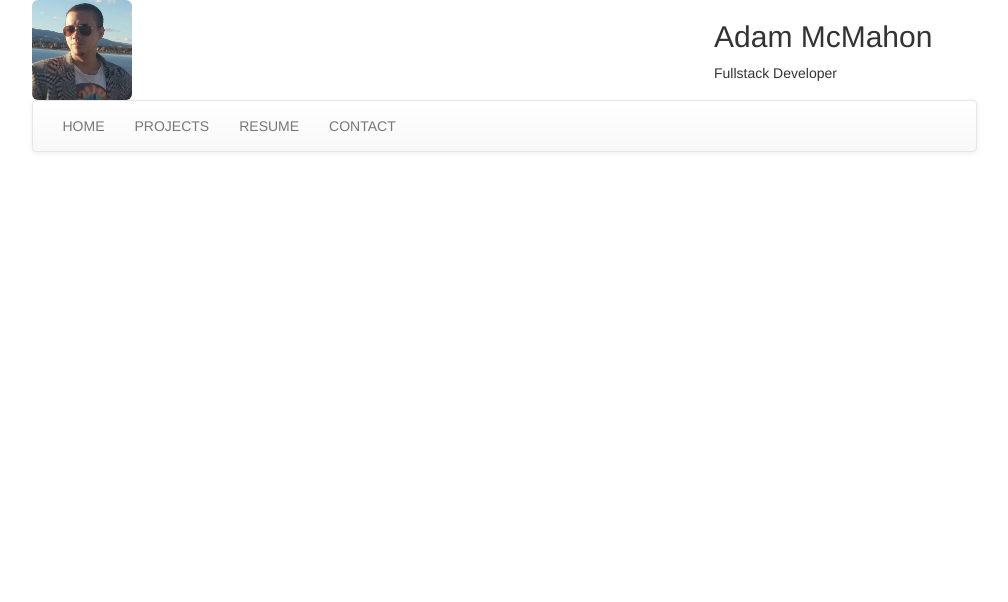
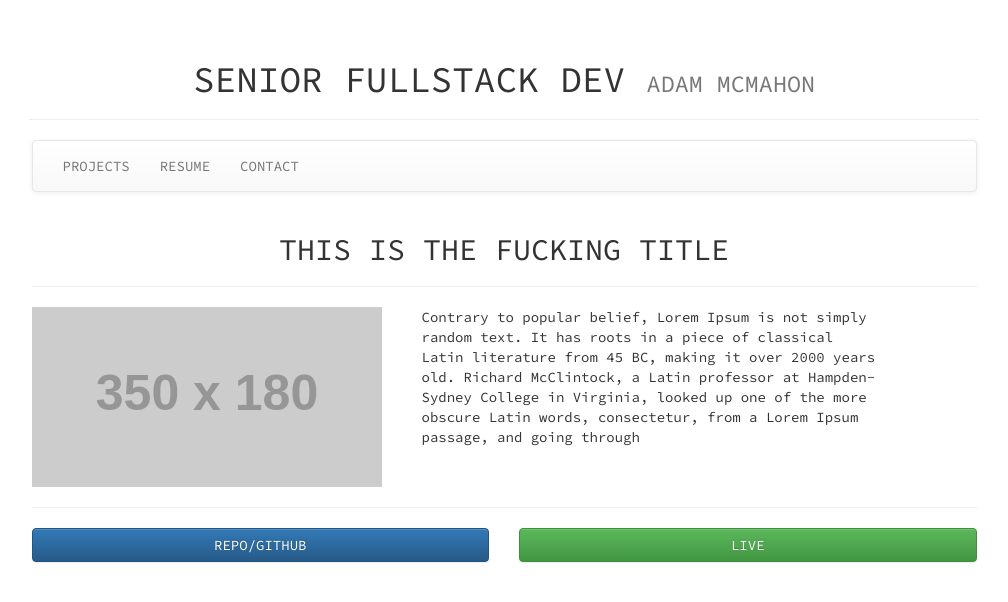
Before and after one commit to fullstackadam/blog, a plain HTML site: page index.html in a window 1280 px wide. Shown: the top 602 px of the page, without its empty margins (136-1144 px from the left). Drawn offline with nearby package versions, Linux system fonts and the light colour scheme; placeholder pictures from the web are drawn by us.

Commit message:
feat: after some basic planning and ux

```diff
--- a/index.html
+++ b/index.html
@@ -3,7 +3,7 @@
 <head>
 	<title>Fullstack Adam</title>
 	<meta charset="utf-8">
-	<meta name="description" content="I'm a Senior Fullstack Developer with experience in multiple industries">
+	<meta name="description" content="{Fullstack Developer} with experience in multiple industries">
 
 	<!-- Latest compiled and minified CSS -->
 	<link rel="stylesheet" href="https://maxcdn.bootstrapcdn.com/bootstrap/3.3.7/css/bootstrap.min.css" integrity="sha384-BVYiiSIFeK1dGmJRAkycuHAHRg32OmUcww7on3RYdg4Va+PmSTsz/K68vbdEjh4u" crossorigin="anonymous">
@@ -11,26 +11,44 @@
 	<!-- Optional theme -->
 	<link rel="stylesheet" href="https://maxcdn.bootstrapcdn.com/bootstrap/3.3.7/css/bootstrap-theme.min.css" integrity="sha384-rHyoN1iRsVXV4nD0JutlnGaslCJuC7uwjduW9SVrLvRYooPp2bWYgmgJQIXwl/Sp" crossorigin="anonymous">
 
+	<!-- Font - Source Code Pro -->
+	<link href="https://fonts.googleapis.com/css?family=Source+Code+Pro" rel="stylesheet">
+
 	<!-- Latest compiled and minified JavaScript -->
 	<!--<script src="https://maxcdn.bootstrapcdn.com/bootstrap/3.3.7/js/bootstrap.min.js" integrity="sha384-Tc5IQib027qvyjSMfHjOMaLkfuWVxZxUPnCJA7l2mCWNIpG9mGCD8wGNIcPD7Txa" crossorigin="anonymous"></script>-->
+	<style type="text/css">
+		body {
+			font-family: 'Source Code Pro', monospace;
+		}
+
+		/*<992px*/
+		@media (min-width: 992px) {
+			h1 {
+				/*color: blue;*/
+			}
+		}
+
+		@media (max-width: 767px) {
+		}
+	</style>
 </head>
 <body>
 <header class="container">
-<div class="row">
-	<div class="col-sm-offset-1 col-md-offset-1 col-lg-offset-1 col-sm-2 col-md-2 col-lg-2">
-		<img src="headshot.jpg" alt="Adam McMahon Headshot" class="img-rounded" style="height: 100px;">
-	</div>
-	<div class="col-sm-offset-5 col-md-offset-5 col-lg-offset-5 col-sm-3 col-md-3 col-lg-3">
-		<h2>Adam McMahon</h2>
+<div class="page-header col-sm-offset-1 col-md-offset-1 col-lg-offset-1 col-sm-10 col-md-10 col-lg-10 text-center">
+  <h1>SENIOR FULLSTACK DEV <small>ADAM MCMAHON</small></h1>
+</div>
+<!--<div class="row">
+
+	<div class="col-sm-offset-1 col-md-offset-3 col-lg-offset-3 col-sm-7 col-md-5 col-lg-5 text-right">
+		<h1>Adam McMahon</h1>
 		<p>Fullstack Developer</p>
 	</div>
-</div>
+</div>-->
 <div class="row">
 	<div class="col-sm-offset-1 col-md-offset-1 col-lg-offset-1 col-sm-10 col-md-10 col-lg-10">
 		<nav class="navbar navbar-default">
 			<div class="container">
 				<ul class="nav navbar-nav">
-					<li><a href="#">HOME</a></li>
 					<li><a href="#">PROJECTS</a></li>
 					<li><a href="#">RESUME</a></li>
 					<li><a href="#">CONTACT</a></li>
@@ -43,6 +61,40 @@
 </header>
 <section class="container">
 	<div class="row">
+
+		<div class="col-sm-offset-1 col-md-offset-1 col-lg-offset-1 col-sm-2 col-md-2 col-lg-2">
+			<!-- companies I've worked for/with -->
+			<!--recommendations rotator-->
+		</div>
+	</div>
+	<div class="row">
+		<div class="col-sm-offset-1 col-md-offset-1 col-lg-offset-1 col-sm-10 col-md-10 col-lg-10">
+			<h2 class="text-center">
+				THIS IS THE FUCKING TITLE
+			</h2>
+			<hr>
+		</div>
+	</div>
+	<div class="row">
+		<div class="col-sm-offset-1 col-md-offset-1 col-lg-offset-1 col-sm-4 col-md-4 col-lg-4">
+			<img src="http://placehold.it/350x180">
+		</div>
+		<div class="col-sm-5 col-md-5 col-lg-5">
+			<p>
+				Contrary to popular belief, Lorem Ipsum is not simply random text. It has roots in a piece of classical Latin literature from 45 BC, making it over 2000 years old. Richard McClintock, a Latin professor at Hampden-Sydney College in Virginia, looked up one of the more obscure Latin words, consectetur, from a Lorem Ipsum passage, and going through
+			</p>
+		</div>
+	</div>
+	<div class="row">
+		<div class="col-sm-offset-1 col-md-offset-1 col-lg-offset-1 col-sm-10 col-md-10 col-lg-10">
+			<hr>
+		</div>
+		<div class="col-sm-offset-1 col-md-offset-1 col-lg-offset-1 col-sm-5 col-md-5 col-lg-5">
+			<button class="btn btn-primary btn-block">REPO/GITHUB</button>
+		</div>
+		<div class="col-sm-5 col-md-5 col-lg-5">
+			<button class="btn btn-success btn-block">LIVE</button>
+		</div>
 	</div>
 </section>
 <footer>
```
